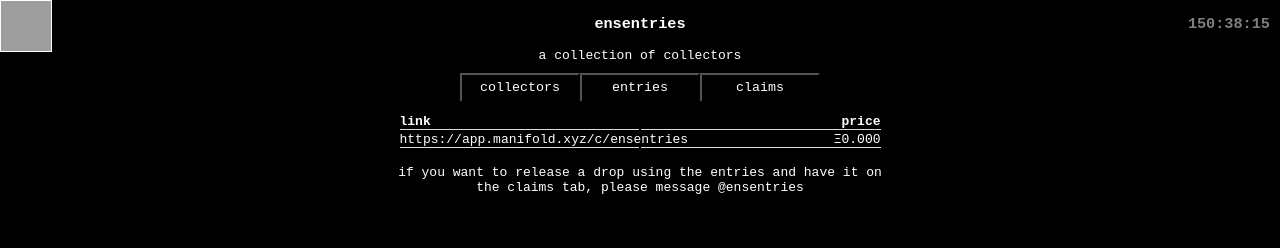
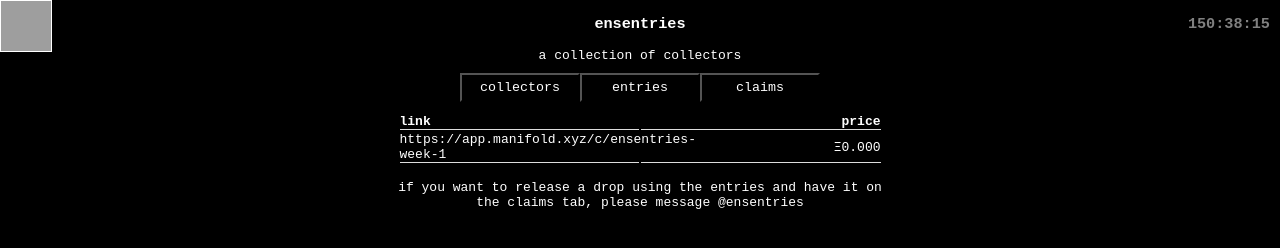
Before and after one commit to compusophy/compusophy.github.io, a plain HTML site: page ensentries/claims/index.html in a window 1280 px wide. Drawn offline with Linux system fonts and the light colour scheme; grey boxes are pictures that could not be loaded.

Commit message:
Update index.html

```diff
--- a/ensentries/claims/index.html
+++ b/ensentries/claims/index.html
@@ -45,7 +45,7 @@
         <th style="text-align: right;">price</th>
       </tr>
       <tr>
-        <td><a href="https://app.manifold.xyz/c/ensentries" target="_blank">https://app.manifold.xyz/c/ensentries</a>
+        <td><a href="https://app.manifold.xyz/c/ensentries" target="_blank">https://app.manifold.xyz/c/ensentries-week-1</a>
         </td>
         <td style="text-align: right;">Ξ0.000</td>
       </tr>
```
